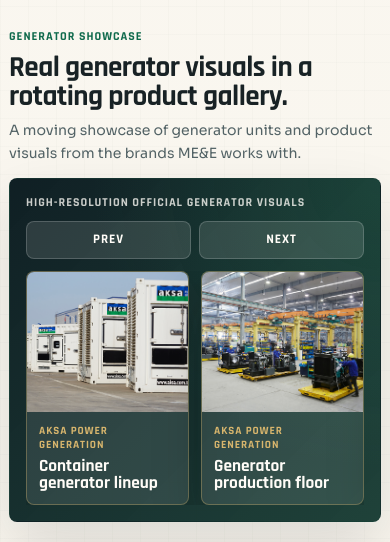
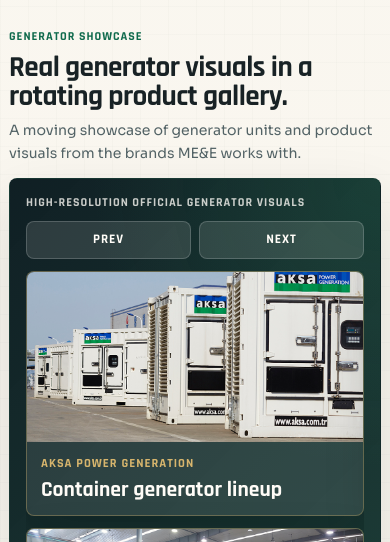
Before and after one commit to Nayab-23/me-e, a website: page index.html in a window 390 px wide. Both pictures are taken after a click on the button "PREV". Shown: the part 302-844 px from the top of the page. Drawn offline with Linux system fonts and the light colour scheme.

Commit message:
Stack mobile showcase cards

```diff
--- a/script.js
+++ b/script.js
@@ -35,6 +35,8 @@
   let activeIndex = 0;
   let intervalId;
 
+  const isStackedMobile = () => window.innerWidth <= 760;
+
   const getVisibleCount = () => {
     if (window.innerWidth <= 760) {
       return 2;
@@ -47,7 +49,17 @@
     return 3;
   };
 
-  const getMaxIndex = () => Math.max(0, slides.length - getVisibleCount());
+  const getMaxIndex = () => {
+    const visibleCount = getVisibleCount();
+
+    if (isStackedMobile()) {
+      return Math.max(0, Math.ceil(slides.length / visibleCount) - 1) * visibleCount;
+    }
+
+    return Math.max(0, slides.length - visibleCount);
+  };
+
+  const getAdvanceStep = () => (isStackedMobile() ? getVisibleCount() : 1);
 
   const renderCarousel = () => {
     if (!slides.length) {
@@ -60,10 +72,15 @@
       activeIndex = maxIndex;
     }
 
+    if (isStackedMobile()) {
+      activeIndex = Math.floor(activeIndex / getVisibleCount()) * getVisibleCount();
+    }
+
     const gap = parseFloat(window.getComputedStyle(track).gap) || 0;
     const step = slides[0].getBoundingClientRect().width + gap;
+    const transformIndex = isStackedMobile() ? activeIndex / getVisibleCount() : activeIndex;
 
-    track.style.transform = `translateX(-${activeIndex * step}px)`;
+    track.style.transform = `translateX(-${transformIndex * step}px)`;
 
     slides.forEach((slide, index) => {
       const isVisible = index >= activeIndex && index < activeIndex + getVisibleCount();
@@ -88,7 +105,7 @@
   const startAutoplay = () => {
     window.clearInterval(intervalId);
     intervalId = window.setInterval(() => {
-      goToSlide(activeIndex + 1);
+      goToSlide(activeIndex + getAdvanceStep());
     }, 4200);
   };
 
@@ -98,12 +115,12 @@
   };
 
   prevButton?.addEventListener("click", () => {
-    goToSlide(activeIndex - 1);
+    goToSlide(activeIndex - getAdvanceStep());
     resetAutoplay();
   });
 
   nextButton?.addEventListener("click", () => {
-    goToSlide(activeIndex + 1);
+    goToSlide(activeIndex + getAdvanceStep());
     resetAutoplay();
   });
 
--- a/styles.css
+++ b/styles.css
@@ -1413,30 +1413,35 @@
   }
 
   .showcase-track {
+    display: grid;
+    grid-auto-flow: column;
+    grid-auto-columns: 100%;
+    grid-template-rows: repeat(2, auto);
     gap: 12px;
   }
 
   .showcase-slide {
-    min-width: calc((100% - 12px) / 2);
+    width: 100%;
+    min-width: 0;
     border-radius: 8px;
   }
 
   .showcase-slide img {
-    height: 140px;
+    height: 170px;
   }
 
   .showcase-card-body {
-    gap: 6px;
-    padding: 12px;
+    gap: 8px;
+    padding: 14px;
   }
 
   .showcase-brand {
-    font-size: 0.7rem;
+    font-size: 0.78rem;
     line-height: 1.25;
   }
 
   .showcase-card-body h3 {
-    font-size: 1.08rem;
+    font-size: 1.35rem;
     line-height: 1;
   }
 
```
